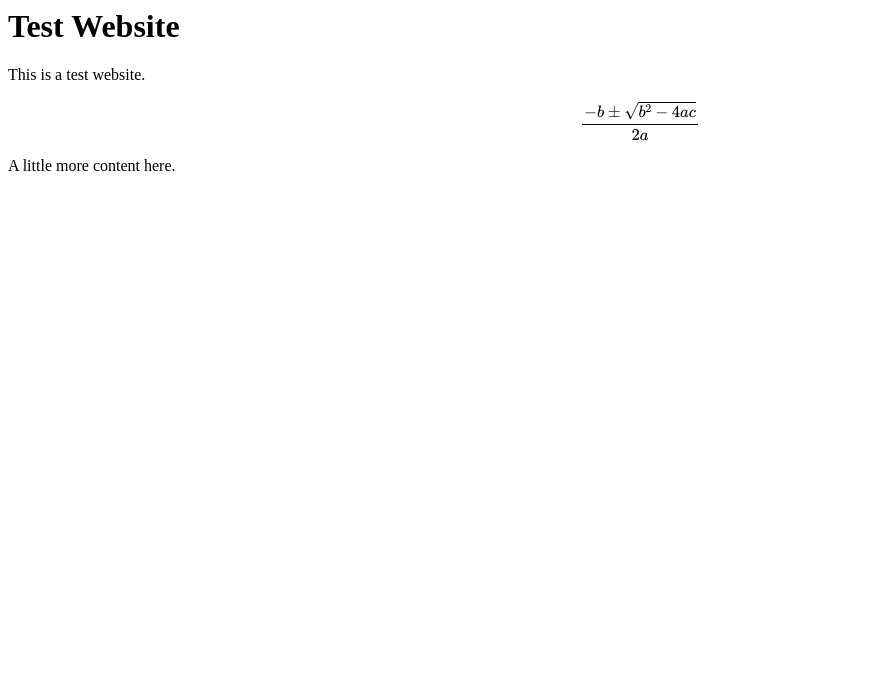
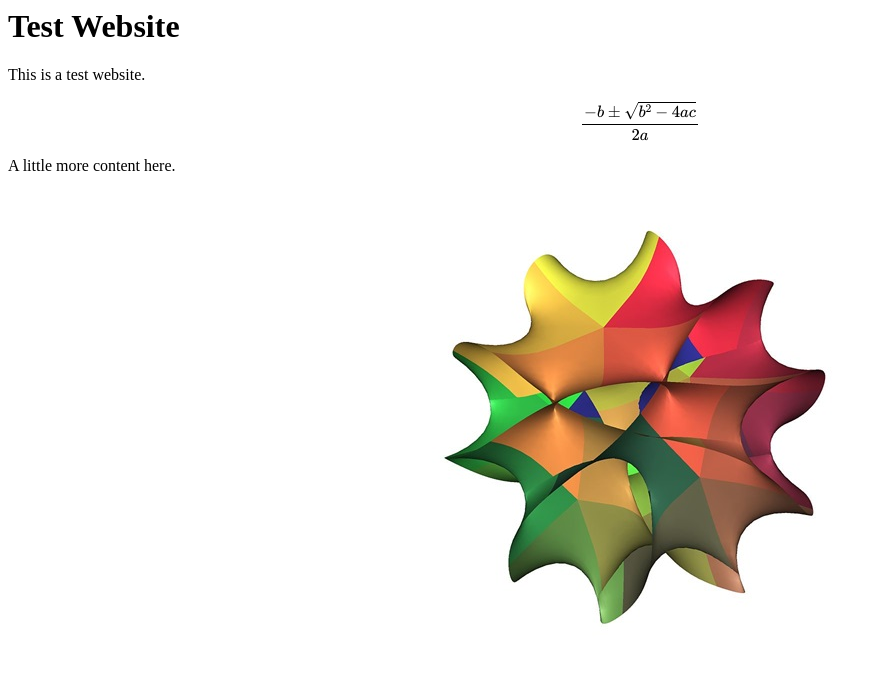
Before and after one commit to elephantpanda/testwebsite, a plain HTML site: page index.html in a window 1280 px wide. Shown: the whole page, without its empty margins (0-881 px from the left). Drawn offline with nearby package versions, Linux system fonts and the light colour scheme.

Commit message:
Update index.html

```diff
--- a/index.html
+++ b/index.html
@@ -7,3 +7,6 @@ This is a test website. <br>
 $$ \frac{-b \pm \sqrt{b^2-4ac}}{2a}$$
 
 A little more content here.
+
+<br>
+<center><img src="CalabiYau5.jpg"></center>
```
